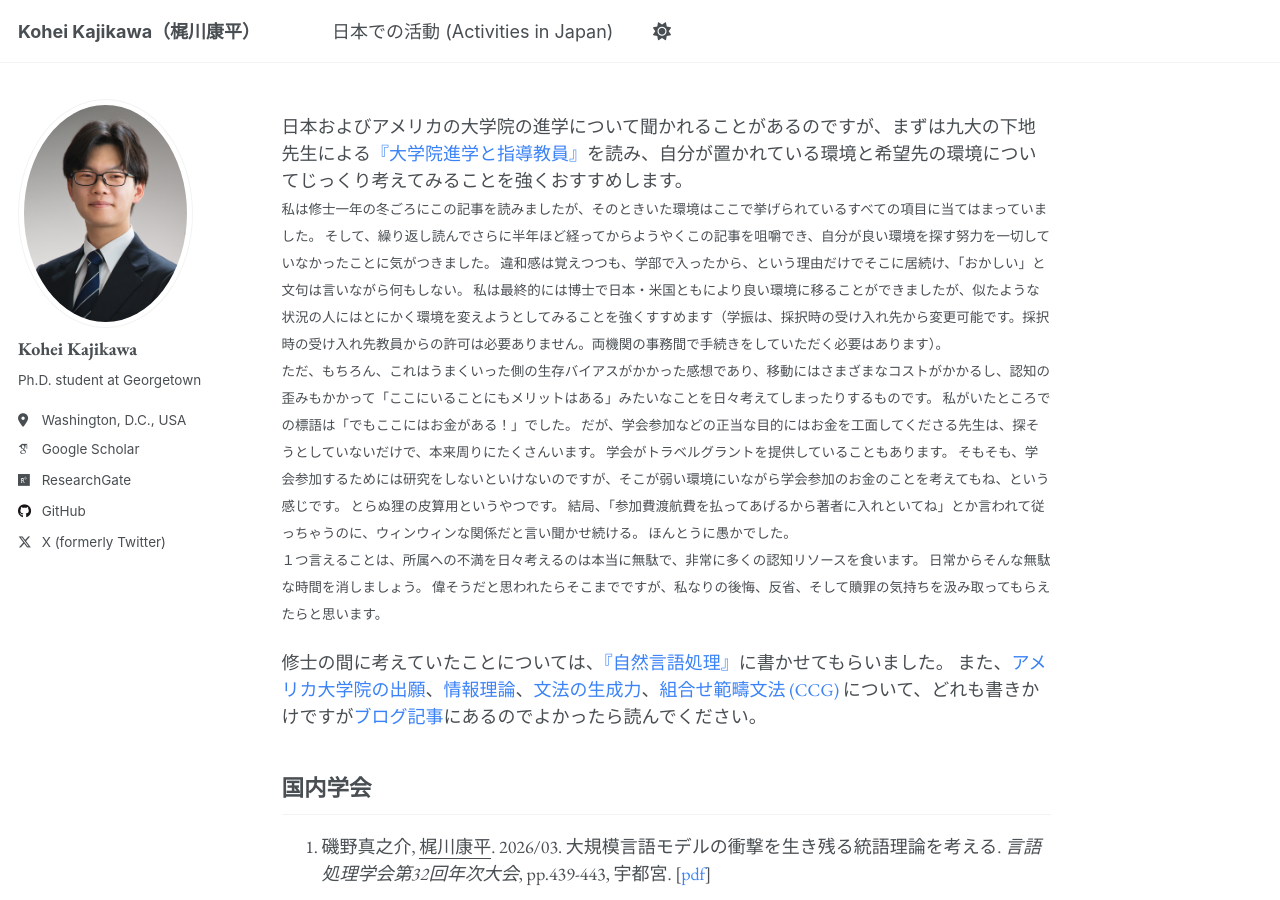
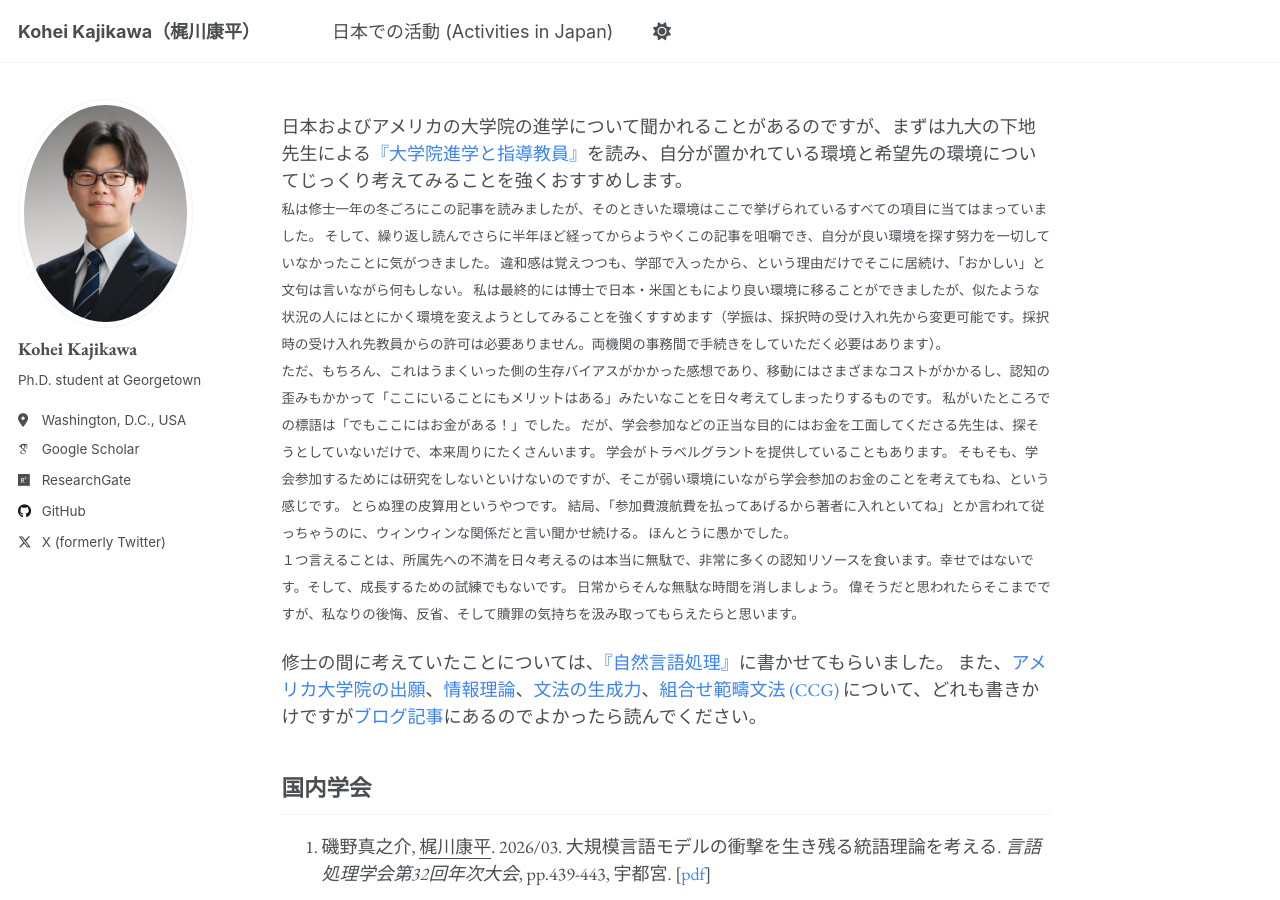
Before and after one commit to kohei-kaji/kohei-kaji.github.io, a Jekyll site: the page built from _pages/jp.md, in a window 1280 px wide and 900 px high. Built offline with Jekyll 4.4.1, drawn with Linux system fonts in a browser that asks for light colours; some web fonts are replaced.

```diff
--- a/_pages/jp.md
+++ b/_pages/jp.md
@@ -26,7 +26,7 @@ redirect_from:
 ほんとうに愚かでした。
 </small>\
 <small>
-１つ言えることは、所属への不満を日々考えるのは本当に無駄で、非常に多くの認知リソースを食います。
+１つ言えることは、所属先への不満を日々考えるのは本当に無駄で、非常に多くの認知リソースを食います。幸せではないです。そして、成長するための試練でもないです。
 日常からそんな無駄な時間を消しましょう。
 偉そうだと思われたらそこまでですが、私なりの後悔、反省、そして贖罪の気持ちを汲み取ってもらえたらと思います。
 </small>
```
Also changed, not shown: _pages/about.md (+2 -1 lines).
